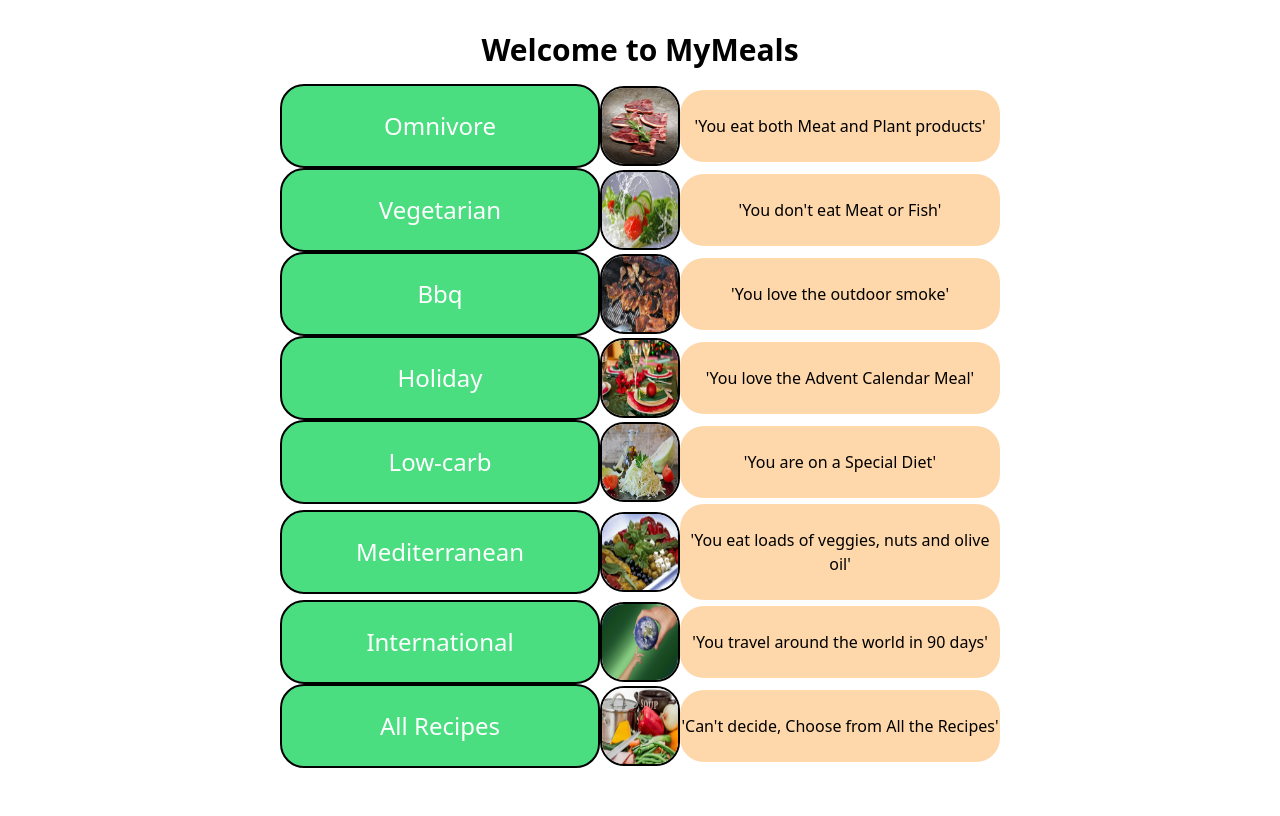
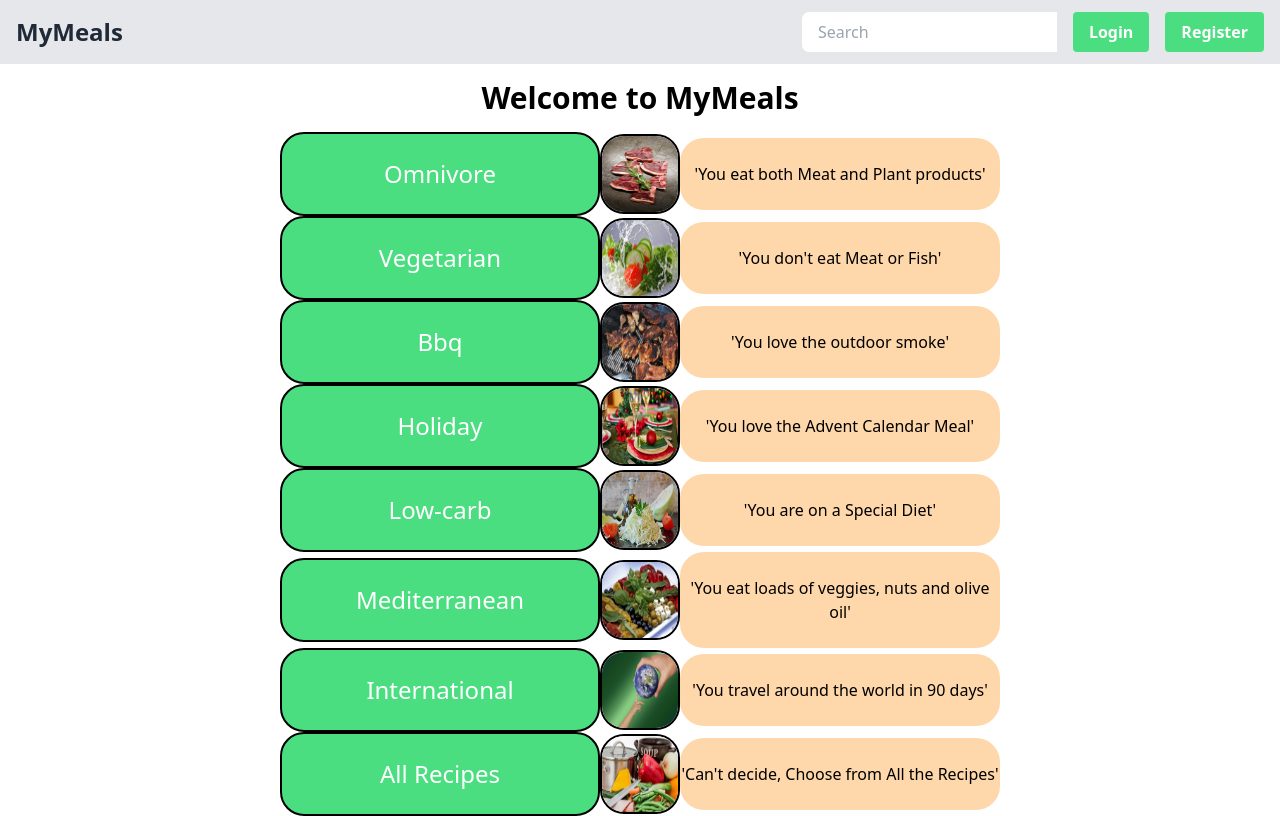
Before and after one commit to WDFP/MyMeals, a Next.js app: page / in a window 1280 px wide. Built offline with nearby package versions, Linux system fonts and the light colour scheme.

Commit message:
Add NavBar Component

```diff
--- /dev/null
+++ b/src/components/navBar.js
@@ -0,0 +1,34 @@
+import Link from "next/link";
+
+const NavBar = () => {
+  return (
+    <nav className="flex justify-between items-center bg-gray-200 h-16 w-full fixed top-0 z-50">
+      <div className="w-full">
+        <Link href="/">
+          <div className="text-2xl font-bold text-gray-800 px-4">MyMeals</div>
+        </Link>
+      </div>
+      <div className="flex justify-end items-center w-4/12 pr-4">
+        <form className="mr-4">
+          <input
+            className="rounded-l-lg border-t mr-0 border-b border-l text-gray-800 border-gray-200 bg-white py-2 px-4 block leading-normal w-64"
+            type="text"
+            placeholder="Search"
+          ></input>
+        </form>
+        <Link href="/Login">
+          <button className="bg-green-400 hover:bg-green-500 text-white font-bold py-2 px-4 rounded mr-4">
+            Login
+          </button>
+        </Link>
+        <Link href="/Register">
+          <button className="bg-green-400 hover:bg-green-500 text-white font-bold py-2 px-4 rounded">
+            Register
+          </button>
+        </Link>
+      </div>
+    </nav>
+  );
+};
+
+export default NavBar;
--- a/src/pages/index.js
+++ b/src/pages/index.js
@@ -1,8 +1,7 @@
 import Head from "next/head";
-
 import Link from "next/link";
-
 import Popup from "reactjs-popup";
+import NavBar from "@/components/navBar";
 
 const CATEGORIES = [
   {
@@ -62,7 +61,8 @@ export default function Home() {
         <title>MyMeals HomePage</title>
       </Head>
       <div className="flex flex-col items-center justify-center min-h-screen">
-        <div>
+        <NavBar/>
+        <div className="mt-20">
           <h1 className="flex text-3xl font-bold mb-4 justify-evenly flex-row">
             Welcome to MyMeals
           </h1>
```
